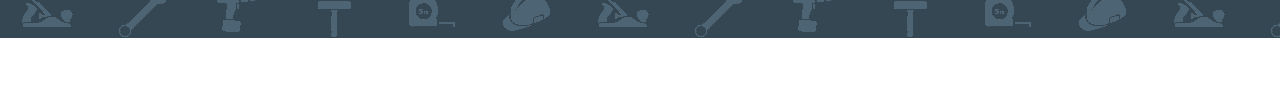
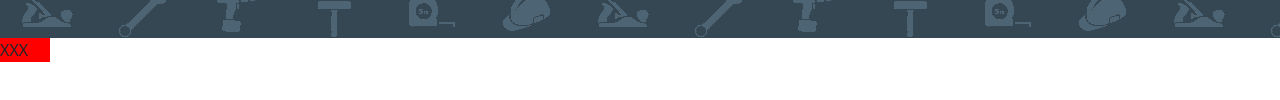
Before and after one commit to SteveRoach/SteveRoach.github.io, a plain HTML site: page index.html in a window 1280 px wide. Shown: the part 218-318 px from the top of the page. Drawn offline with nearby package versions, Linux system fonts and the light colour scheme.

Commit message:
Add files via upload

```diff
--- a/index.html
+++ b/index.html
@@ -27,6 +27,7 @@
     </div>
   </header>
   <main>
+    <div style="width:50px; max-width:50px; display: inline-block; background-color: red;">XXX</div>
   </main>
   <footer>
     <script src="https://cdn.jsdelivr.net/npm/bootstrap@5.2.3/dist/js/bootstrap.bundle.min.js" integrity="sha384-kenU1KFdBIe4zVF0s0G1M5b4hcpxyD9F7jL+jjXkk+Q2h455rYXK/7HAuoJl+0I4" crossorigin="anonymous"></script>
```
